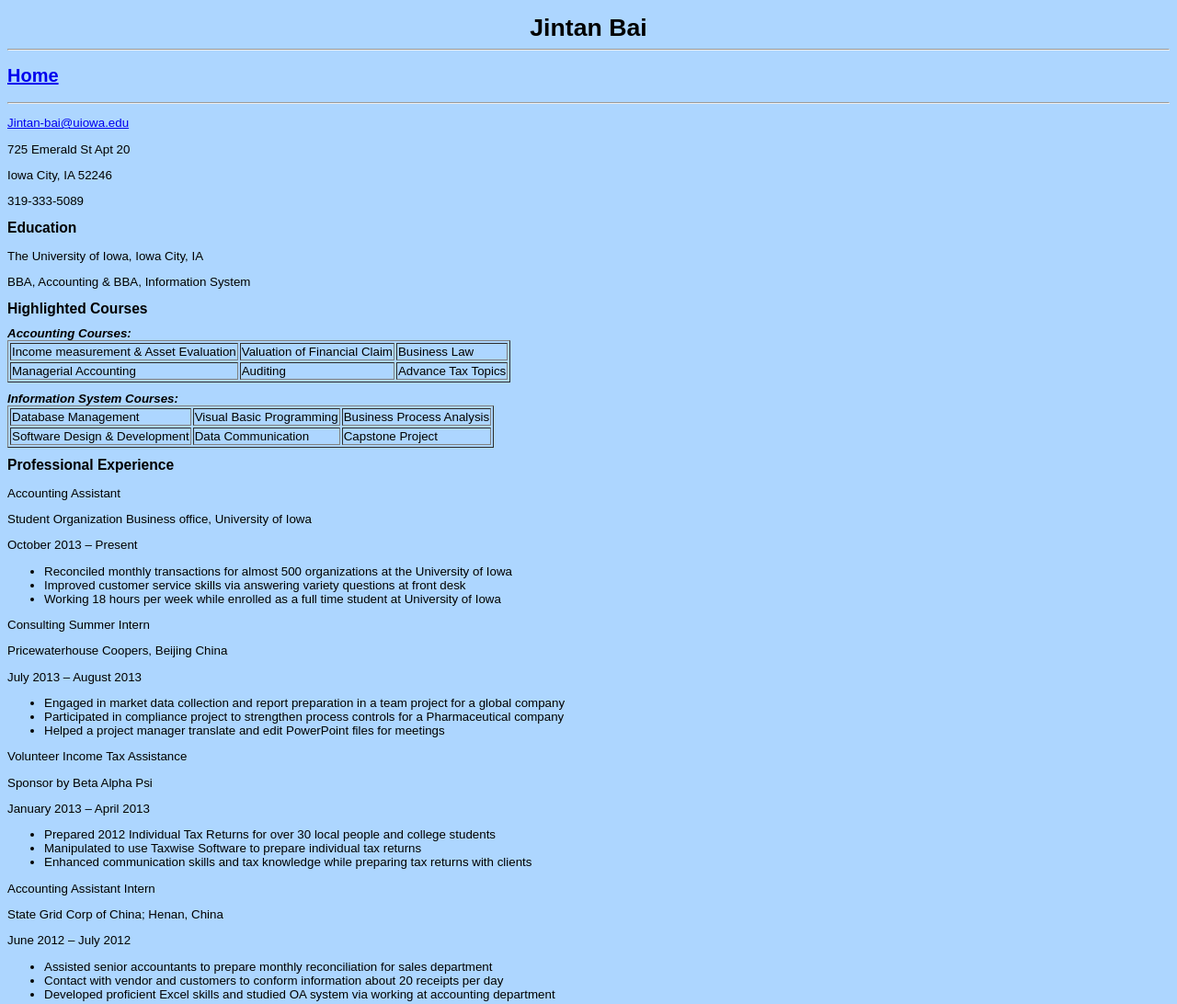
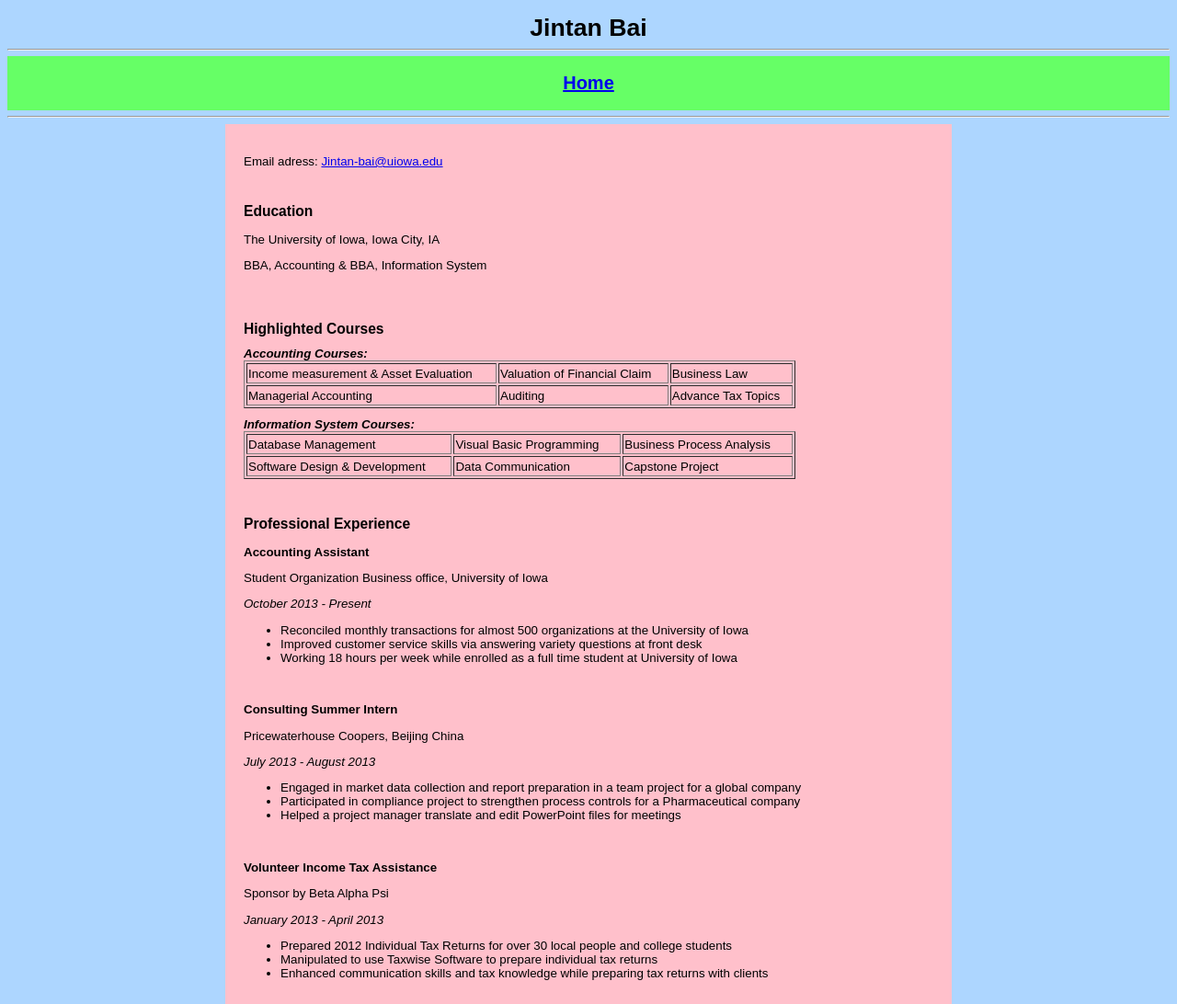
Before and after one commit to maskerbai/HW2, a plain HTML site: page resume.html in a window 1280 px wide. Shown: the top 1092 px of the page at 92% size. Drawn offline with Linux system fonts and the light colour scheme.

Commit message:
first draft

```diff
--- a/jintan.css
+++ b/jintan.css
@@ -48,9 +48,18 @@ body   {	color: black;
 			padding-right:10px;
 			padding-bottom:10px;
 			margin-left: 10px;}
-		/* formatting footer*/
+		/* formatting footer
 	#footer{float:left;
-		}
-		/* formatting class working term*/
+		}*/
+		/* formatting Resume*/
+		#time {	font-style: italic;}
+		#position {font-weight: Bold;}
+		#indent {text-indent:50px;}
+		#resume {background-color:pink;
+				width:750px;
+				margin:auto;
+				padding:20px;
+				text-align: left;}
+
 		/* formatting tables*/
-		/* formatting address and email */
+		td { text-align:left; height:18px;}
--- /dev/null
+++ b/print.css
@@ -0,0 +1,22 @@
+body   {	color: black;
+		background: #ADD6FF;
+		font-family: Arial, Helvetica, Sans-serif;
+		font-size:10pt;
+		margin: 5 auto;
+		}
+img 	{display: none;}
+
+table  {display: none;}
+
+#resume {
+   width: auto;
+   margin: 0;
+   padding: 25pt;
+   border: 0;
+   float: none !important;
+   color: black;
+   background: transparent none;
+   }
+
+#eliminate {display:none;}
+#header, #nav, #sidebar, #footer { display: none; }
--- a/resume.html
+++ b/resume.html
@@ -5,28 +5,31 @@
 
 <head> <title> Resume </title>
 		<link rel="stylesheet" type="text/css" href="./jintan.css" />
+		<link rel="stylesheet" type="text/css" media="print" href="./print.css" />
 		</head>
 <body>
 
 	<div>
 	<h1>Jintan Bai</h1>
 	<hr/>
+	<div id="nav">
+	<h2><a href="./index.html"> Home </a></h2>
+	</div>
+	<hr />
+	<div id="resume">
+		<p>Email adress: <a href="mailto:http://wuha-ji@uiowa.edu">Jintan-bai@uiowa.edu</a></p>
 
-	<h2><a href="./index.html"> Home </a></h2>
-	<hr />
-
-		<p><a href="http://jintan-bai@uiowa.edu/">Jintan-bai@uiowa.edu</a></p>
-		<p>725 Emerald St Apt 20</p>
-        <p>Iowa City, IA 52246 </p>
-		<p>319-333-5089 </p>
+	<br/>
 
 	<h3>Education </h3>
-		<p>The University of Iowa, Iowa City, IA</p>
-		<p>BBA, Accounting & BBA, Information System</p>
+		<p >The University of Iowa, Iowa City, IA</p>
+		<p >BBA, Accounting & BBA, Information System</p>
+		<br/>
+		<br/>
 
-	<h3>Highlighted Courses</h3>
-		<h4>Accounting Courses:</h4>
-			<table border="1">
+	<h3 id="eliminate">Highlighted Courses</h3>
+		<h4 id="eliminate">Accounting Courses:</h4>
+			<table border="1" width="600">
 			<tr>
 			<td>Income measurement & Asset Evaluation</td>
 			<td>Valuation of Financial Claim</td>
@@ -38,8 +41,8 @@
 			<td>Advance Tax Topics</td>
 			</tr>
 			</table>
-		<h4>Information System Courses:</h4>
-			<table border="1">
+		<h4 id="eliminate">Information System Courses:</h4>
+			<table border="1" width="600">
 			<tr>
 			<td>Database Management</td>
 			<td>Visual Basic Programming</td>
@@ -51,51 +54,64 @@
 			<td>Capstone Project</td>
 			</tr>
 			</table>
+			<br/>
+			<br/>
+
 	<h3>Professional Experience</h3>
+
 		<p id="position">Accounting Assistant</p>
 			<p>Student Organization Business office, University of Iowa </p>
-			<p id="time">October 2013 – Present</p>
+			<p id="time">October 2013 - Present</p>
 			<ul>
 				<li>Reconciled monthly transactions for almost 500 organizations at the University of Iowa  </li>
 				<li>Improved customer service skills via answering variety questions at front desk </li>
 				<li>Working 18 hours per week while enrolled as a full time student at University of Iowa </li>
 				</ul>
+			<br/>
 
 		<p id="position">Consulting Summer Intern </p>
 			<p>Pricewaterhouse Coopers, Beijing China</p>
-			<p id="time">July 2013 – August 2013</p>
+			<p id="time">July 2013 - August 2013</p>
 			<ul>
 			<li>Engaged in market data collection and report preparation in a team project for a global company</li>
 			<li>Participated in compliance project to strengthen process controls for a Pharmaceutical company</li>
 			<li>Helped a project manager translate and edit PowerPoint files for meetings </li>
 			</ul>
+			<br/>
 
 		<p id="position">Volunteer Income Tax Assistance     </p>
 			<p>Sponsor by Beta Alpha Psi</p>
-			<p id="time">January 2013 – April 2013</p>
+			<p id="time">January 2013 - April 2013</p>
 			<ul>
 			<li>Prepared 2012 Individual Tax Returns for over 30 local people and college students</li>
 			<li>Manipulated to use Taxwise Software to prepare individual tax returns</li>
 			<li>Enhanced communication skills and tax knowledge while preparing tax returns with clients </li>
 			</ul>
+			<br/>
+
 
 		<p id="position">Accounting Assistant Intern    </p>
 			<p>State Grid Corp of China; Henan, China </p>
-			<p id="time">June 2012 – July 2012</p>
+			<p id="time">June 2012 - July 2012</p>
 			<ul>
 			<li>Assisted senior accountants to prepare monthly reconciliation for sales department </li>
 			<li>Contact with vendor and customers to conform information about 20 receipts per day </li>
 			<li>Developed proficient Excel skills and studied OA system via working at accounting department </li>
 			</ul>
+			<br/>
+			<br/>
 
 	<h3>Organizations & Activities</h3>
 		<p id="position">Member, Beta Alpha Psi (Accounting professional organization)</p>
-		<p id="time">January 2012 – May 2013</p>
+		<p id="time">January 2012 - May 2013</p>
 		<ul>
 		<li>Helped 3 students in managerial and financial accounting course as a voluntary tutor</li>
 		<li>Volunteered to assist to build housing for low-income family and worked as a team of 20 people (Tippie Build)</li>
 		<li>Participated community works and charity fundraiser for Tipple Built  </li>
 		</ul>
+		<br/>
+		<br/>
+		<br/>
 
 	<h3>IT Skills</h3>
 		<ul>
@@ -103,5 +119,6 @@
 		<li>Learning HTML, ASP.NET,
 		<li>Familiar with knowledge concerned about network and wireless security
 		</ul>
+
 	</div>
 	</body>
```
Also changed, not shown: index.html (+4 -4 lines).
